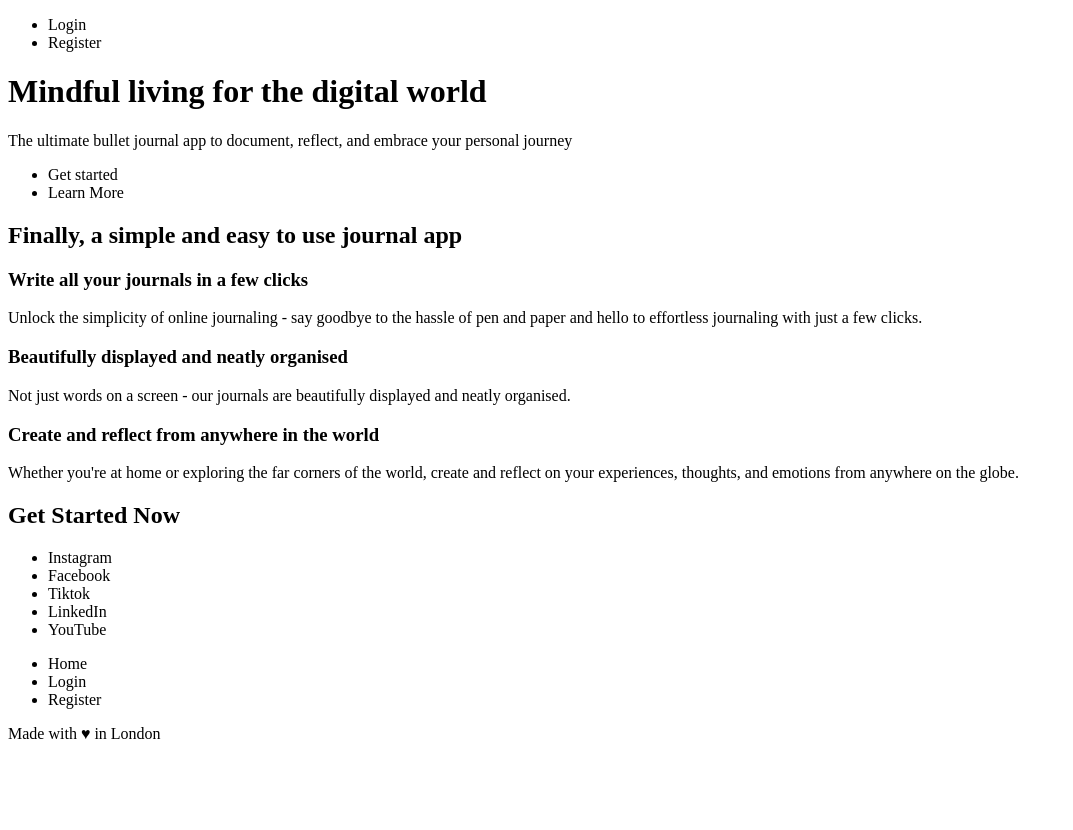
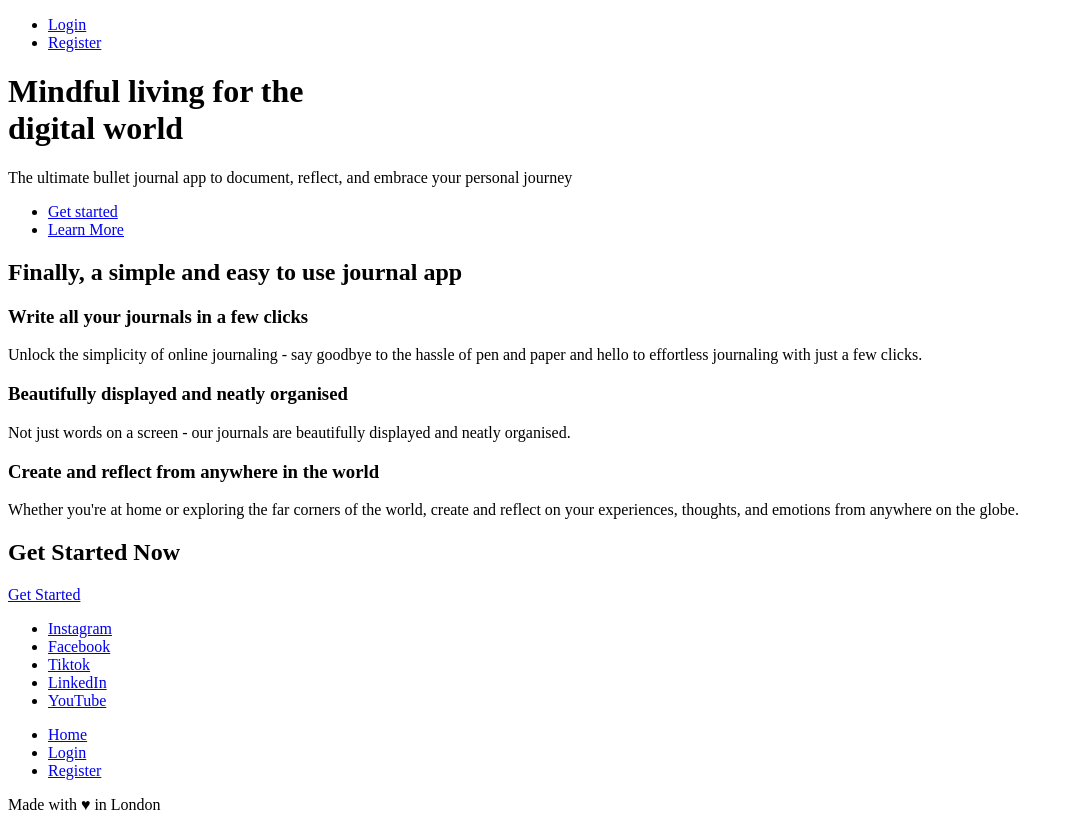
Before and after one commit to Ten4c1ty/Quill_Test, a plain HTML site: page index.html in a window 1280 px wide. Shown: the whole page, without its empty margins (0-1073 px from the left). Before the commit the page ends 800 px from the top, so only its background shows below. Drawn offline with Linux system fonts and the light colour scheme.

Commit message:
task 2 added

```diff
--- a/index.html
+++ b/index.html
@@ -7,21 +7,24 @@
 </head>
 <body>
 
+    <!-- NAVIGATION -->
+     <!-- add in quill logo with hyperelink later -->
     <ul>
-        <li>Login</li>
-        <li>Register</li>
+        <li><a href="login.html">Login</a></li>
+        <li><a href="register.html">Register</a></li>
     </ul>
 
-
-    <h1>Mindful living for the digital world</h1>
+    <!-- HERO SECTION -->
+    <h1>Mindful living for the <br> digital world</h1>
     <p>The ultimate bullet journal app to document, reflect, and embrace your personal journey</p>
 
     <ul>
-        <li>Get started</li>
-        <li>Learn More</li>
+        <li><a href="register.html">Get started</a></li>
+        <li><a href="#features">Learn More</a></li>
     </ul>
 
-    <h2>Finally, a simple and easy to use journal app</h2>
+    <!-- FEATURE SECTION -->
+    <h2 id="features">Finally, a simple and easy to use journal app</h2>
 
     <h3>Write all your journals in a few clicks</h3>
     <p>Unlock the simplicity of online journaling - say goodbye to the hassle of pen and paper and hello to effortless journaling with just a few clicks.</p>
@@ -32,18 +35,25 @@
     <h3>Create and reflect from anywhere in the world</h3>
     <p>Whether you're at home or exploring the far corners of the world, create and reflect on your experiences, thoughts, and emotions from anywhere on the globe.</p>
 
+    <!-- CTA SECTION -->
     <h2>Get Started Now</h2>
+    <a href="register.html">Get Started</a>
+
+    <!-- FOOTER -->
+
+    <!-- Add in quill logo and hyperlink later -->
+    <!-- Add in social media icons later -->
     <ul>
-        <li>Instagram</li>
-        <li>Facebook</li>
-        <li>Tiktok</li>
-        <li>LinkedIn</li>
-        <li>YouTube</li>
+        <li><a href="https://www.instagram.com/">Instagram</a></li>
+        <li><a href="https://www.facebook.com/">Facebook</a></li>
+        <li><a href="https://www.tiktok.com/">Tiktok</a></li>
+        <li><a href="https://www.linkedin.com/">LinkedIn</a></li>
+        <li><a href="https://www.youtube.com/">YouTube</a></li>
     </ul>
     <ul>
-        <li>Home</li>
-        <li>Login</li>
-        <li>Register</li>
+        <li><a href="index.html">Home</a></li>
+        <li><a href="login.html">Login</a></li>
+        <li><a href="register.html">Register</a></li>
     </ul>
 
     <p>Made with ♥︎ in London</p>
```
Also changed, not shown: login.html (added, +12 -0 lines), register.html (added, +12 -0 lines).
